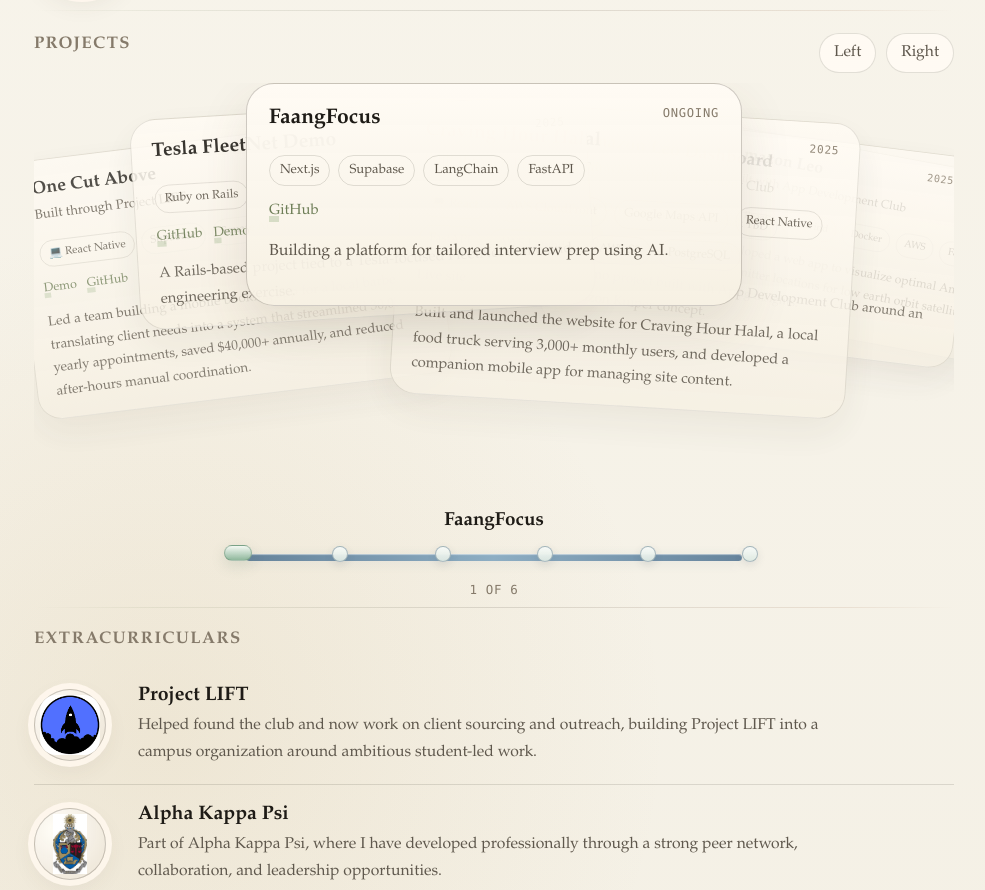
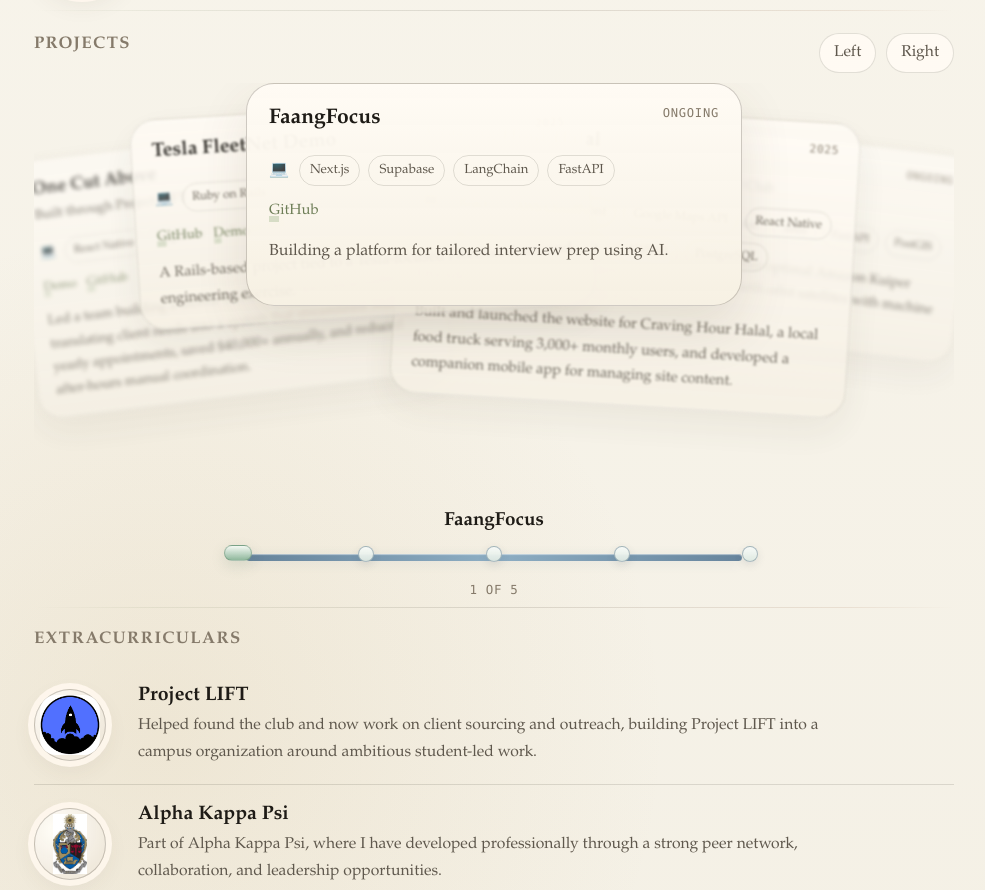
Before and after one commit to aryanj112/portfolio, a Next.js app: page / in a window 1280 px wide. Shown: the part 1138-2028 px from the top of the page, without its empty margins (146-1131 px from the left). Built offline with nearby package versions, Linux system fonts and the light colour scheme.

Commit message:
Polish portfolio content and carousel

```diff
--- a/app/globals.css
+++ b/app/globals.css
@@ -530,6 +530,7 @@
   overflow: hidden;
   z-index: calc(20 - var(--project-depth, 0));
   opacity: calc(1 - (var(--project-depth, 0) * 0.12));
+  filter: blur(calc(var(--project-depth, 0) * 1.4px)) saturate(calc(1 - (var(--project-depth, 0) * 0.08)));
   transform:
     translateX(calc(-50% + (var(--project-offset, 0) * 8.2rem)))
     translateY(calc(var(--project-depth, 0) * 0.9rem))
@@ -538,6 +539,7 @@
   transition:
     transform 280ms ease,
     opacity 280ms ease,
+    filter 280ms ease,
     box-shadow 280ms ease,
     border-color 280ms ease;
 }
@@ -545,6 +547,7 @@
 .projectStageCard[open] {
   border-color: var(--rule-strong);
   box-shadow: 0 22px 52px rgba(79, 64, 45, 0.12);
+  filter: none;
 }
 
 .projectStageSummary {
@@ -585,11 +588,23 @@
   white-space: nowrap;
 }
 
+.techStackRow {
+  display: flex;
+  align-items: flex-start;
+  gap: 10px;
+  margin-top: 18px;
+}
+
+.techStackEmoji {
+  flex: 0 0 auto;
+  line-height: 1.9;
+  font-size: 1rem;
+}
+
 .projectTechRow {
   display: flex;
   flex-wrap: wrap;
   gap: 8px;
-  margin-top: 18px;
 }
 
 .projectTechRow span {
@@ -1030,7 +1045,6 @@
   display: flex;
   flex-wrap: wrap;
   gap: 10px;
-  margin-top: 18px;
 }
 
 .tagRow span {
--- a/app/home-project-carousel.tsx
+++ b/app/home-project-carousel.tsx
@@ -73,11 +73,18 @@
                   </div>
                   <span>{project.period}</span>
                 </div>
-                <div className="projectTechRow">
-                  {(project.tags ?? []).map((tag) => (
-                    <span key={tag}>{tag}</span>
-                  ))}
-                </div>
+                {project.tags?.length ? (
+                  <div className="techStackRow">
+                    <span className="techStackEmoji" aria-hidden="true">
+                      💻
+                    </span>
+                    <div className="projectTechRow">
+                      {project.tags.map((tag) => (
+                        <span key={tag}>{tag}</span>
+                      ))}
+                    </div>
+                  </div>
+                ) : null}
                 {project.links?.length ? (
                   <div className="projectLinkRow">
                     {project.links.map((link) => (
--- a/app/site-data.ts
+++ b/app/site-data.ts
@@ -122,7 +122,7 @@
     summary:
       "Designed hardware and developed code to measure and transmit HVAC appliance efficiency data.",
     details: [],
-    tags: ["💻 Python", "AWS IoT", "Raspberry Pi", "SolidWorks"],
+    tags: ["Python", "AWS IoT", "Raspberry Pi", "SolidWorks"],
   },
   {
     slug: "amazon-student-developer",
@@ -201,7 +201,7 @@
       "Built and launched the website for Craving Hour Halal, a local food truck serving 3,000+ monthly users, and developed a companion mobile app for managing site content.",
     details: [],
     tags: [
-      "💻 React",
+      "React",
       "AWS CloudFront",
       "Google Maps API",
       "React Native",
@@ -213,17 +213,6 @@
     links: [{ label: "Live site", href: "https://www.cravinghourhalal.com/" }],
   },
   {
-    slug: "amazon-kuiper-demo",
-    title: "Amazon Leo Dashboard",
-    subtitle: "Built with App Development Club",
-    period: "2025",
-    summary:
-      "A demo project built with App Development Club around an Amazon Kuiper concept.",
-    details: [],
-    tags: ["App Development", "Tech stack TBD"],
-    links: [{ label: "Demo", href: "https://www.youtube.com/watch?v=AQpo7HwY4lw" }],
-  },
-  {
     slug: "amazon-leo",
     title: "Amazon Leo",
     subtitle: "Built with App Development Club",
@@ -231,7 +220,7 @@
     summary:
       "Developed a web app to visualize optimal Amazon Kuiper transmitter locations for low earth orbit satellites with machine learning insights.",
     details: [],
-    tags: ["💻 React", "Tailwind", "Docker", "AWS", "FastAPI", "PostGIS"],
+    tags: ["React", "Tailwind", "Docker", "AWS", "FastAPI", "PostGIS"],
   },
   {
     slug: "one-cut-above",
@@ -241,7 +230,7 @@
     summary:
       "Led a team building a mobile booking app for a local barber, translating client needs into a system that streamlined 30,000+ yearly appointments, saved $40,000+ annually, and reduced after-hours manual coordination.",
     details: [],
-    tags: ["💻 React Native", "Supabase", "Square API"],
+    tags: ["React Native", "Supabase", "Square API"],
     links: [
       { label: "Demo", href: "https://www.youtube.com/watch?v=m8jBnT4MwH8" },
       { label: "GitHub", href: "https://github.com/aryanj112/cut-above-app" },
```
Also changed, not shown: app/projects/page.tsx (+9 -4 lines), app/work/page.tsx (+12 -5 lines).
